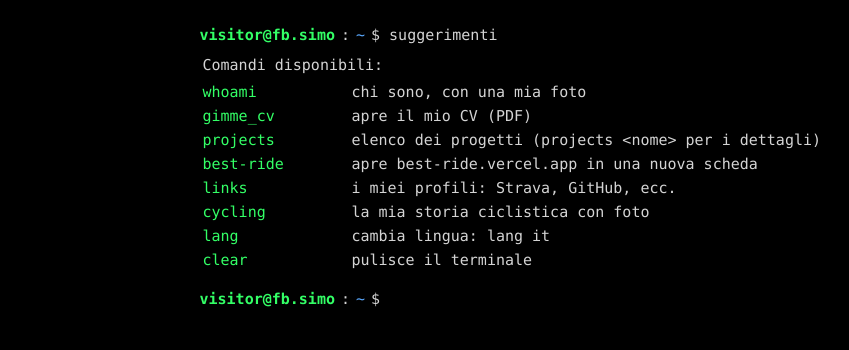
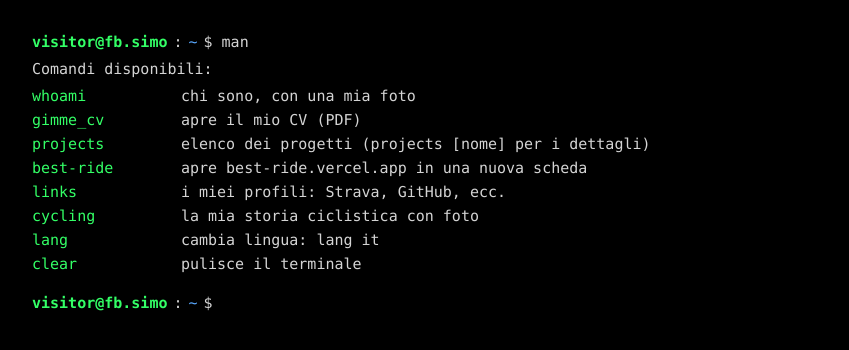
Before and after one commit to simofb21/effebisimo, a Nuxt app: page / in a window 1280 px wide. Shown: the top 350 px of the page, without its empty margins (13-862 px from the left). Built offline with nearby package versions, Linux system fonts and the light colour scheme.

Commit message:
update of style

```diff
--- a/app/assets/terminal.css
+++ b/app/assets/terminal.css
@@ -3,8 +3,7 @@
 html, body { margin: 0; background: var(--bg); color: var(--fg);
   font-family: 'JetBrains Mono', 'Fira Code', ui-monospace, Menlo, Consolas, monospace;
   font-size: 15px; line-height: 1.6; }
-.term { min-height: 100dvh; padding: 1.5rem; max-width: 900px; margin: 0 auto; }
-.block { margin-bottom: 1rem; }
+.term { min-height: 100dvh; padding: 1.5rem 2rem; width: 100%; }.block { margin-bottom: 1rem; }
 .prompt { display: flex; flex-wrap: wrap; gap: 0 .4rem; }
 .user { color: var(--green); font-weight: bold; }
 .path { color: var(--blue); }
@@ -18,7 +17,7 @@ html, body { margin: 0; background: var(--bg); color: var(--fg);
 .send:active { opacity: .7; }
 @media (hover: none) and (pointer: coarse) { .send { display: inline-block; } }
 
-.out { margin: .4rem 0 0 .2rem; }
+.out { max-width: 100ch; }
 .out p { margin: .2rem 0; }
 .row { display: flex; gap: 1.5rem; }
 .row .cmd { color: var(--green); min-width: 14ch; }
@@ -34,3 +33,6 @@ a { color: var(--blue); }
   .prompt input { font-size: 16px; } /* evita lo zoom automatico di iOS */
   .row { flex-direction: column; gap: 0; margin-bottom: .4rem; }
 }
+@media (min-width: 1200px) {
+  .term { padding: 2rem 3rem; }
+}
--- a/app/components/Terminal.vue
+++ b/app/components/Terminal.vue
@@ -12,7 +12,7 @@ const helpItems = ['whoami', 'gimme_cv', 'projects', 'best-ride', 'links', 'cycl
 
 onMounted(async () => {
   await sleep(700)
-  for (const ch of t('cmd.help')) { input.value += ch; await sleep(90) }
+  for (const ch of 'man') { input.value += ch; await sleep(90) }
   await sleep(350)
   run(input.value)
   input.value = ''
@@ -57,8 +57,8 @@ if (e.key === 'Enter') submit()
         <p class="dim">{{ t('projects.hint') }}</p>
       </div>
 
-      <div v-else-if="l.type === 'error'" class="out err">{{ l.payload }}</div>
-      <div v-else class="out">{{ l.payload }}</div>
+    <div v-else-if="l.type === 'error'" class="out err">{{ t(l.key!, l.params ?? {}) }}</div>
+    <div v-else class="out">{{ t(l.key!, l.params ?? {}) }}</div>
     </div>
 
    <div class="prompt">
--- a/app/composables/useTerminal.ts
+++ b/app/composables/useTerminal.ts
@@ -1,55 +1,65 @@
 import { projects } from '~/data/content'
 
-export interface Line { id: number; cmd: string; type: 'help' | 'dirs' | 'text' | 'error'; payload?: string }
+export interface Line {
+  id: number
+  cmd: string
+  type: 'help' | 'dirs' | 'text' | 'error'
+  key?: string
+  params?: Record<string, string>
+}
 
 export function useTerminal() {
-  const { t, setLocale } = useI18n()
+  const { setLocale } = useI18n()
   const lines = ref<Line[]>([])
   const history: string[] = []
   let histIdx = 0
   let id = 0
 
   const names = ['whoami', 'gimme_cv', 'projects', 'best-ride', 'links',
-    'cycling', 'man', 'suggerimenti', 'lang', 'clear']
+    'cycling', 'man', 'lang', 'clear']
 
-  const push = (cmd: string, type: Line['type'], payload?: string) =>
-    lines.value.push({ id: id++, cmd, type, payload })
+  const push = (cmd: string, type: Line['type'], key?: string, params?: Record<string, string>) =>
+    lines.value.push({ id: id++, cmd, type, key, params })
 
-  function run(raw: string) {
+  async function run(raw: string) {
     const input = raw.trim()
     if (!input) return
     history.push(input)
     histIdx = history.length
     const [name = '', ...args] = input.split(/\s+/)
+    const cmd = name.toLowerCase()
 
-    switch (name.toLowerCase()) {
+    switch (cmd) {
       case 'man':
-      case 'suggerimenti':
         push(input, 'help'); break
       case 'whoami':
       case 'gimme_cv':
       case 'best-ride':
       case 'links':
       case 'cycling':
-        push(input, 'text', t(`placeholder.${name.toLowerCase()}`)); break
+        push(input, 'text', `placeholder.${cmd}`); break
       case 'projects': {
         const slug = args[0]?.replace(/^-+/, '').toLowerCase()
         if (!slug) { push(input, 'dirs'); break }
         projects.includes(slug)
-          ? push(input, 'text', t('projects.detail', { name: slug }))
-          : push(input, 'error', t('errors.projectNotFound', { name: slug }))
+          ? push(input, 'text', 'projects.detail', { name: slug })
+          : push(input, 'error', 'errors.projectNotFound', { name: slug })
         break
       }
       case 'lang': {
         const l = args[0]
-        if (l === 'it' || l === 'en') { setLocale(l); push(input, 'text', t('lang.changed')) }
-        else push(input, 'text', t('lang.usage'))
+        if (l === 'it' || l === 'en') {
+          await setLocale(l)
+          push(input, 'text', 'lang.changed')
+        } else {
+          push(input, 'text', 'lang.usage')
+        }
         break
       }
       case 'clear':
         lines.value = []; break
       default:
-        push(input, 'error', t('errors.notFound', { cmd: name }))
+        push(input, 'error', 'errors.notFound', { cmd: name })
     }
   }
 
--- a/i18n/locales/en.json
+++ b/i18n/locales/en.json
@@ -1,10 +1,9 @@
 {
-  "cmd": { "help": "man" },
   "help": {
     "title": "Available commands:",
     "whoami": "who I am, with a photo of me",
     "gimme_cv": "opens my CV (PDF)",
-    "projects": "project list (projects <name> for details)",
+    "projects": "project list (projects [name] for details)",
     "best-ride": "opens best-ride.vercel.app in a new tab",
     "links": "my profiles: Strava, GitHub, etc.",
     "cycling": "my cycling story with photos",
@@ -19,7 +18,7 @@
     "cycling": "[placeholder] My cycling story and a gallery will go here."
   },
   "projects": {
-    "hint": "Usage: projects <name>",
+    "hint": "Usage: projects [name]",
     "detail": "Project {name} (current placeholder). Details will appear here."
   },
   "lang": { "changed": "Language set: English", "usage": "Usage: lang it | lang en" },
--- a/i18n/locales/it.json
+++ b/i18n/locales/it.json
@@ -1,10 +1,9 @@
 {
-  "cmd": { "help": "suggerimenti" },
   "help": {
     "title": "Comandi disponibili:",
     "whoami": "chi sono, con una mia foto",
     "gimme_cv": "apre il mio CV (PDF)",
-    "projects": "elenco dei progetti (projects <nome> per i dettagli)",
+    "projects": "elenco dei progetti (projects [nome] per i dettagli)",
     "best-ride": "apre best-ride.vercel.app in una nuova scheda",
     "links": "i miei profili: Strava, GitHub, ecc.",
     "cycling": "la mia storia ciclistica con foto",
@@ -19,7 +18,7 @@
     "cycling": "[placeholder] Qui ci sarà la mia storia ciclistica con una galleria."
   },
   "projects": {
-    "hint": "Usa: projects <nome>",
+    "hint": "Usa: projects [nome]",
     "detail": "Progetto {name} (placeholder attuale). Qui compariranno le informazioni."
   },
   "lang": { "changed": "Lingua impostata: Italiano", "usage": "Uso: lang it | lang en" },
```
Also changed, not shown: 1 other file (tests, documents, lock files or other folders).
